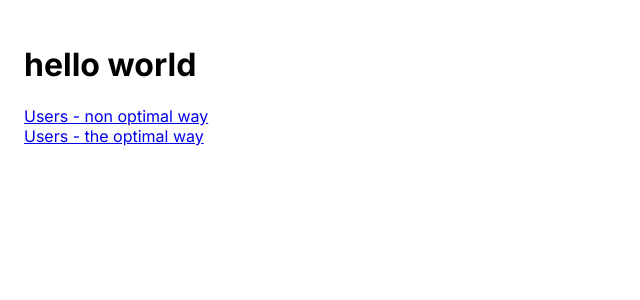
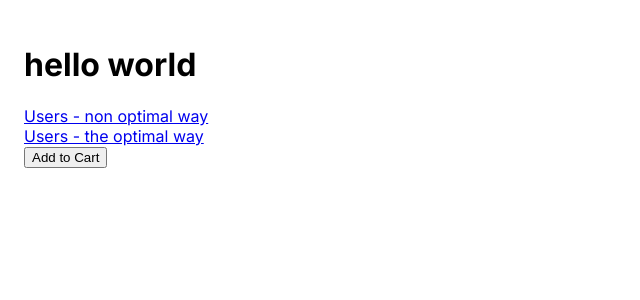
Before and after one commit to Harris-giki/Code-in-Next_PracticeRepo, a Next.js app: page / in a window 1280 px wide. Shown: the top 300 px of the page, without its empty margins (0-640 px from the left). Built offline with nearby package versions, Linux system fonts and the light colour scheme.

Commit message:
concept of SSR and CSR

```diff
--- /dev/null
+++ b/app/components/AddToCart.tsx
@@ -0,0 +1,12 @@
+"use client";
+import React from "react";
+
+const AddToCart = () => {
+  return (
+    <div>
+      <button onClick={() => console.log("click")}>Add to Cart</button>
+    </div>
+  );
+};
+
+export default AddToCart;
--- /dev/null
+++ b/app/components/ProductCard.tsx
@@ -0,0 +1,11 @@
+import React from "react";
+import AddToCart from "./AddToCart";
+const ProductCard = () => {
+  return (
+    <div>
+      <AddToCart />
+    </div>
+  );
+};
+
+export default ProductCard;
--- a/app/page.tsx
+++ b/app/page.tsx
@@ -1,6 +1,6 @@
 import Image from "next/image";
 import Link from "next/link";
-
+import ProductCard from "./components/ProductCard";
 export default function Home() {
   return (
     <main>
@@ -9,6 +9,7 @@
       <a href="/users">Users - non optimal way</a>
       <br />
       <Link href="/users">Users - the optimal way</Link>
+      <ProductCard />
     </main>
   );
 }
```
